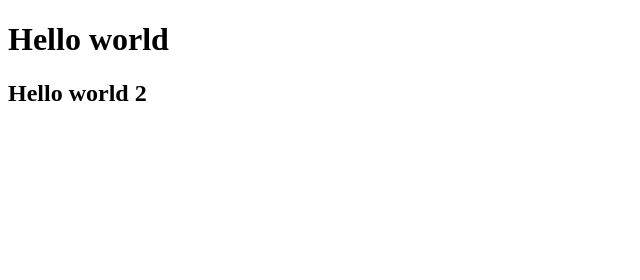
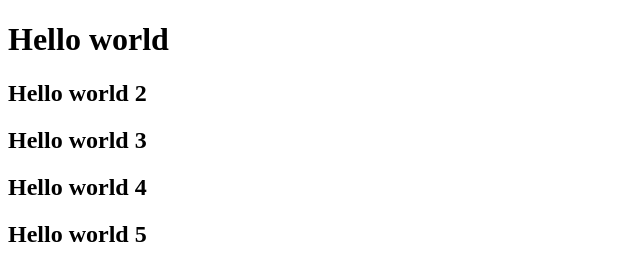
Before and after one commit to nguyenhoang2404/f8-fullstack-k10, a plain HTML site: page Day-1/index.htm in a window 1280 px wide. Shown: the whole page, without its empty margins (0-640 px from the left). Drawn offline with Linux system fonts and the light colour scheme.

Commit message:
Nop bai tap 2

```diff
--- a/Day-1/index.htm
+++ b/Day-1/index.htm
@@ -8,5 +8,8 @@
 <body>
     <h1>Hello world</h1>
     <h2>Hello world 2</h2>
+    <h2>Hello world 3</h2>
+    <h2>Hello world 4</h2>
+    <h2>Hello world 5</h2>
 </body>
 </html>
```
